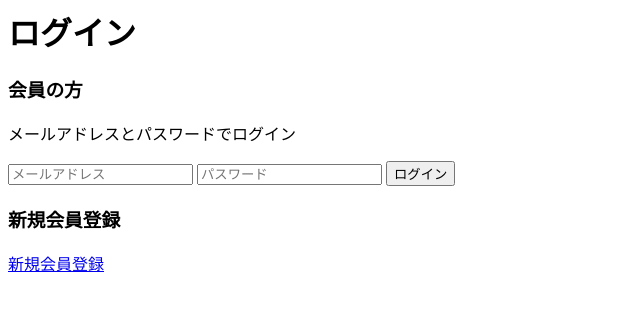
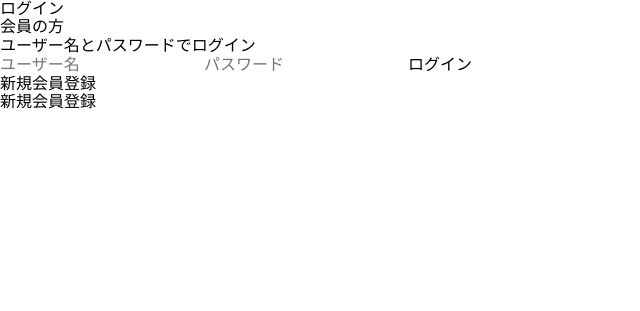
Before and after one commit to HAL-OSAKA-IT/game_collect, a PHP site: page /member/login.php in a window 1280 px wide. Shown: the top 311 px of the page, without its empty margins (0-640 px from the left). Run offline with PHP 8.4, Linux system fonts and the light colour scheme.

Commit message:
ログインページ input修正

```diff
--- a/member/login.php
+++ b/member/login.php
@@ -2,24 +2,28 @@
     <meta charset="UTF-8">
     <meta name="viewport" content="width=device-width, initial-scale=1.0">
     <title>ログイン</title>
+    <!-- リセットCSS設定 -->
+    <link rel="stylesheet" href="../css/destyle.css">
+    <!-- 登録・ログイン共通CSS設定 -->
+    <link rel="stylesheet" href="./css/form.css">
 </head>
 <body>
     <h1>ログイン</h1>
     <div id="form">
         <div id="input_wrapper" class="form_contents">
-            <h3>会員の方</h3>
-            <p>メールアドレスとパスワードでログイン</p>
+            <h2>会員の方</h2>
+            <p>ユーザー名とパスワードでログイン</p>
             <form action="post">
                 <div id="input_area">
-                    <input type="email" placeholder="メールアドレス">
-                    <input type="password" placeholder="パスワード">
+                    <input type="text" placeholder="ユーザー名" name="name">
+                    <input type="password" placeholder="パスワード" name="password">
                     <button type="submit">ログイン</button>
                 </div>
             </form>
         </div>
 
         <div id="transition_wrapper" class="form_contents">
-            <h3>新規会員登録</h3>
+            <h2>新規会員登録</h2>
             <a href="#">新規会員登録</a>
         </div>
     </div>
```
